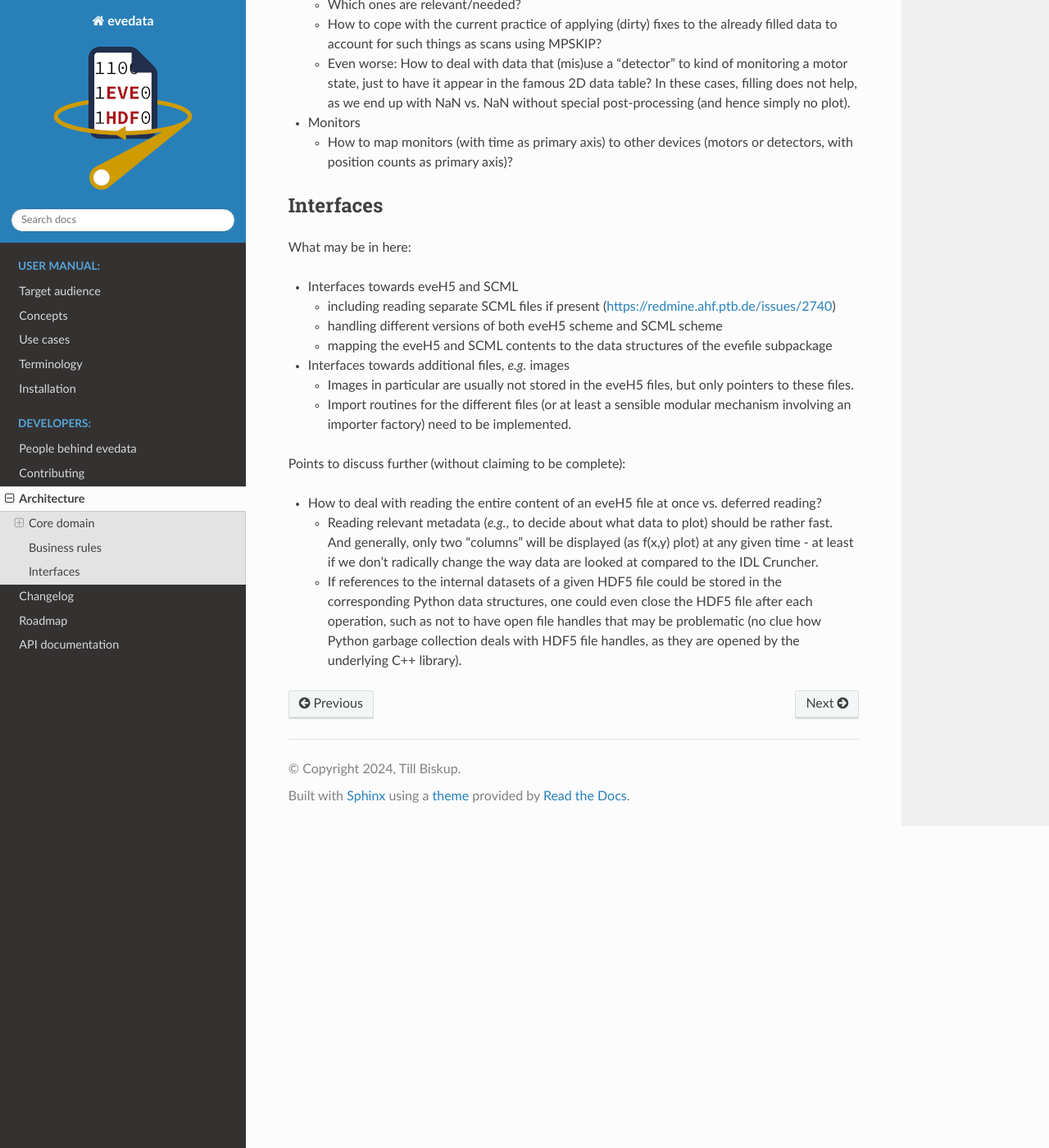
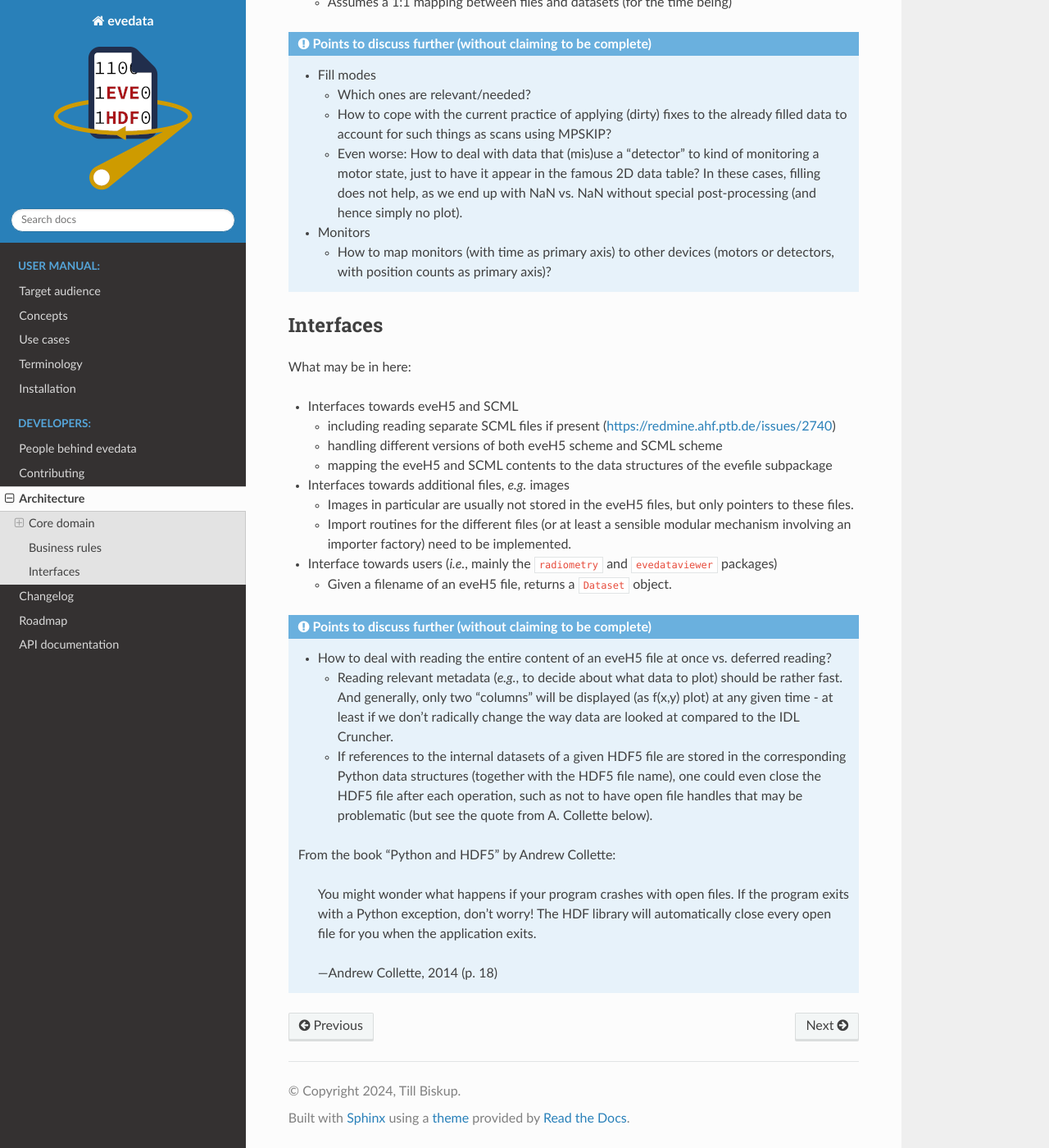
Before and after one commit to tillbiskup/evedata, a Sphinx documentation site: the page built from docs/architecture.rst, in a window 1280 px wide and 1400 px high, scrolled down 8746 px. Shown: the whole window at 82% size. Built offline with Sphinx 7.4.7 and the Read the Docs theme 2.0.0, drawn with Linux system fonts in a browser that asks for light colours; some of the changed text lies outside the part shown.

Commit message:
Update architectural roadmap

```diff
--- a/docs/architecture.rst
+++ b/docs/architecture.rst
@@ -80,15 +80,15 @@ Data are organised in "datasets" within HDF5, and the ``evefile.evedata`` module
     Class hierarchy of the evefile.evedata module. Each class has a corresponding metadata class in the evefile.evemetadata module. While in this diagram, EveMotorData and EveDetectorData seem to have no difference, at least they have a different type of metadata (see the evefile.evemetadata module below), besides the type attribute set accordingly.
 
 
-Points to discuss further (without claiming to be complete):
+.. admonition:: Points to discuss further (without claiming to be complete)
 
-* Are "dumb devices" such as shutters actually represented in an eveH5 file? Can they be part of the "monitor" section?
+    * Are "dumb devices" such as shutters actually represented in an eveH5 file? Can they be part of the "monitor" section?
 
-  If they occur, latest in the SCML, and are relevant to be modelled, how to properly name them?
+      If they occur, latest in the SCML, and are relevant to be modelled, how to properly name them?
 
-* Mapping MonitorData to MeasureData
+    * Mapping MonitorData to MeasureData
 
-  There is an age-long discussion how to map monitor data (with time in milliseconds as primary axis) to measured data (with position counts as primary axis). Besides the question how to best map one to the other (that needs to be discussed, decided, clearly documented and communicated, and eventually implemented): Where would this mapping take place? Here in the evefile subpackage? Or in the "convenience interface" layer, *i.e.* the dataset subpackage?
+      There is an age-long discussion how to map monitor data (with time in milliseconds as primary axis) to measured data (with position counts as primary axis). Besides the question how to best map one to the other (that needs to be discussed, decided, clearly documented and communicated, and eventually implemented): Where would this mapping take place? Here in the evefile subpackage? Or in the "convenience interface" layer, *i.e.* the dataset subpackage?
 
 
 evefile.evemetadata module
@@ -108,19 +108,19 @@ Data without context (*i.e.* metadata) are mostly useless. Hence, to every class
     Class hierarchy of the evefile.evemetadata module. Each class in the evefile.evedata module has a corresponding metadata class in this module.
 
 
-Points to discuss further (without claiming to be complete):
+.. admonition:: Points to discuss further (without claiming to be complete)
 
-* Names of the sections
+    * Names of the sections
 
-  The names of the sections are currently modelled as Enumeration ("Section"). AFAIK, the names of the sections in the eveH5 file have changed over time. What would be sensible names for the different sections? Are the three sections mentioned (standard, monitor, snapshot) sufficient? Is anything missing? Will there likely be more in the future?
+      The names of the sections are currently modelled as Enumeration ("Section"). AFAIK, the names of the sections in the eveH5 file have changed over time. What would be sensible names for the different sections? Are the three sections mentioned (standard, monitor, snapshot) sufficient? Is anything missing? Will there likely be more in the future?
 
-* Metadata from SCML file
+    * Metadata from SCML file
 
-  There is likely more information contained in the SCML file (and the end station/beam line description). What kind of (relevant) information is available there, and how to map this to the respective metadata classes?
+      There is likely more information contained in the SCML file (and the end station/beam line description). What kind of (relevant) information is available there, and how to map this to the respective metadata classes?
 
-* Monitor metadata
+    * Monitor metadata
 
-  Clearly, monitor metadata are not sufficiently modelled yet.
+      Clearly, monitor metadata are not sufficiently modelled yet.
 
 
 dataset subpackage
@@ -163,23 +163,24 @@ Currently, the idea is to model the dataset close to the dataset in the ASpecD f
 
 Furthermore, the dataset should provide appropriate abstractions for things such as subscans and detector channels with adaptive averaging (*i.e.* ragged arrays as data arrays). Thus, scans currently recorded using MPSKIP could be represented as what they are (adaptive average detectors saving the individual measured data points). Similarly, the famous subscans could be represented as true 2D datasets (as long as the individual subscans all have the same length).
 
-Points to discuss further (without claiming to be complete):
 
-* How to handle data filling? (But: see discussion on fill modi in the section below)
+.. admonition:: Points to discuss further (without claiming to be complete)
 
-  * Obviously, if one wants to plot arbitrary HDF5 datasets against each other (as currently possible), data (*i.e.* axes) need to be made compatible.
-  * The original values should always be retained, to be able to show/tell which values have actually been obtained (and to discriminate between not recorded and failed to record, *i.e.* no entry vs. NaN in the original HDF5 dataset)
-  * Could there be different (and changing) filling of the data depending on which "axes" should be plotted against each other?
+    * How to handle data filling? (But: see discussion on fill modi in the section below)
 
-* Do we care here about reproducibility, *i.e.* a history?
+      * Obviously, if one wants to plot arbitrary HDF5 datasets against each other (as currently possible), data (*i.e.* axes) need to be made compatible.
+      * The original values should always be retained, to be able to show/tell which values have actually been obtained (and to discriminate between not recorded and failed to record, *i.e.* no entry vs. NaN in the original HDF5 dataset)
+      * Could there be different (and changing) filling of the data depending on which "axes" should be plotted against each other?
 
-  * Background: In the ASpecD framework, reproducibility is an essential concept, and this revolves about having a dataset with one clear data array and *n* corresponding axes. The original data array is stored internally, making undo and redo possible, and each processing and analysis step always operates on the (current state of the) data array. In case of the datasets we deal with here, there is usually no such thing as the one obvious data array, and users can at any time decide to focus on another set of "axes", *i.e.* data and corresponding axis values, to operate on.
-  * One option would be to *not* deal with the concept of reproducibility here, but delegate this to the ``radiometry`` package. There, the first step would be to decide which of the available channels accounts as the "primary" data (if not set as preferred in the scan already and read from the eveH5 file accordingly).
+    * Do we care here about reproducibility, *i.e.* a history?
 
-* How to deal with images stored in files separate from the eveH5 file?
+      * Background: In the ASpecD framework, reproducibility is an essential concept, and this revolves about having a dataset with one clear data array and *n* corresponding axes. The original data array is stored internally, making undo and redo possible, and each processing and analysis step always operates on the (current state of the) data array. In case of the datasets we deal with here, there is usually no such thing as the one obvious data array, and users can at any time decide to focus on another set of "axes", *i.e.* data and corresponding axis values, to operate on.
+      * One option would be to *not* deal with the concept of reproducibility here, but delegate this to the ``radiometry`` package. There, the first step would be to decide which of the available channels accounts as the "primary" data (if not set as preferred in the scan already and read from the eveH5 file accordingly).
 
-  * The evefile subpackage will most probably only provide the links (*i.e.* filenames) to these files, but nothing else.
-  * Should these files be imported into the dataset already and made available? Probably, the same discussion as that regarding importing data from the eveH5 file (reading everything at once or deferred reading on demand, see section on interfaces below) applies here as well.
+    * How to deal with images stored in files separate from the eveH5 file?
+
+      * The evefile subpackage will most probably only provide the links (*i.e.* filenames) to these files, but nothing else.
+      * Should these files be imported into the dataset already and made available? Probably, the same discussion as that regarding importing data from the eveH5 file (reading everything at once or deferred reading on demand, see section on interfaces below) applies here as well.
 
 
 dataset.metadata module
@@ -205,19 +206,22 @@ What may be in here:
 * Fill modes
 * Converting MPSKIP scans into average detector with adaptive number of recorded points
 * Converting scan with subscans into appropriate subscan data structure
+* Mapping between ``EveFile`` and ``Dataset`` objects, *i.e.* low-level and high-level interface
+
+  * Assumes a 1:1 mapping between files and datasets (for the time being)
 
 
-Points to discuss further (without claiming to be complete):
+.. admonition:: Points to discuss further (without claiming to be complete)
 
-* Fill modes
+    * Fill modes
 
-  * Which ones are relevant/needed?
-  * How to cope with the current practice of applying (dirty) fixes to the already filled data to account for such things as scans using MPSKIP?
-  * Even worse: How to deal with data that (mis)use a "detector" to kind of monitoring a motor state, just to have it appear in the famous 2D data table? In these cases, filling does not help, as we end up with NaN vs. NaN without special post-processing (and hence simply no plot).
+      * Which ones are relevant/needed?
+      * How to cope with the current practice of applying (dirty) fixes to the already filled data to account for such things as scans using MPSKIP?
+      * Even worse: How to deal with data that (mis)use a "detector" to kind of monitoring a motor state, just to have it appear in the famous 2D data table? In these cases, filling does not help, as we end up with NaN vs. NaN without special post-processing (and hence simply no plot).
 
-* Monitors
+    * Monitors
 
-  * How to map monitors (with time as primary axis) to other devices (motors or detectors, with position counts as primary axis)?
+      * How to map monitors (with time as primary axis) to other devices (motors or detectors, with position counts as primary axis)?
 
 
 Interfaces
@@ -236,10 +240,21 @@ What may be in here:
   * Images in particular are usually not stored in the eveH5 files, but only pointers to these files.
   * Import routines for the different files (or at least a sensible modular mechanism involving an importer factory) need to be implemented.
 
+* Interface towards users (*i.e.*, mainly the ``radiometry`` and ``evedataviewer`` packages)
 
-Points to discuss further (without claiming to be complete):
+  * Given a filename of an eveH5 file, returns a ``Dataset`` object.
 
-* How to deal with reading the entire content of an eveH5 file at once vs. deferred reading?
 
-  * Reading relevant metadata (*e.g.*, to decide about what data to plot) should be rather fast. And generally, only two "columns" will be displayed (as f(x,y) plot) at any given time - at least if we don't radically change the way data are looked at compared to the IDL Cruncher.
-  * If references to the internal datasets of a given HDF5 file could be stored in the corresponding Python data structures, one could even close the HDF5 file after each operation, such as not to have open file handles that may be problematic (no clue how Python garbage collection deals with HDF5 file handles, as they are opened by the underlying C++ library).
+.. admonition:: Points to discuss further (without claiming to be complete)
+
+    * How to deal with reading the entire content of an eveH5 file at once vs. deferred reading?
+
+      * Reading relevant metadata (*e.g.*, to decide about what data to plot) should be rather fast. And generally, only two "columns" will be displayed (as f(x,y) plot) at any given time - at least if we don't radically change the way data are looked at compared to the IDL Cruncher.
+      * If references to the internal datasets of a given HDF5 file are stored in the corresponding Python data structures (together with the HDF5 file name), one could even close the HDF5 file after each operation, such as not to have open file handles that may be problematic (but see the quote from A. Collette below).
+
+
+    From the book "Python and HDF5" by Andrew Collette:
+
+        You might wonder what happens if your program crashes with open files. If the program exits with a Python exception, don't worry! The HDF library will automatically close every open file for you when the application exits.
+
+        -- Andrew Collette, 2014 (p. 18)
```
Also changed, not shown: other parts of docs/architecture.rst (+5 -5 lines), 1 other file.
